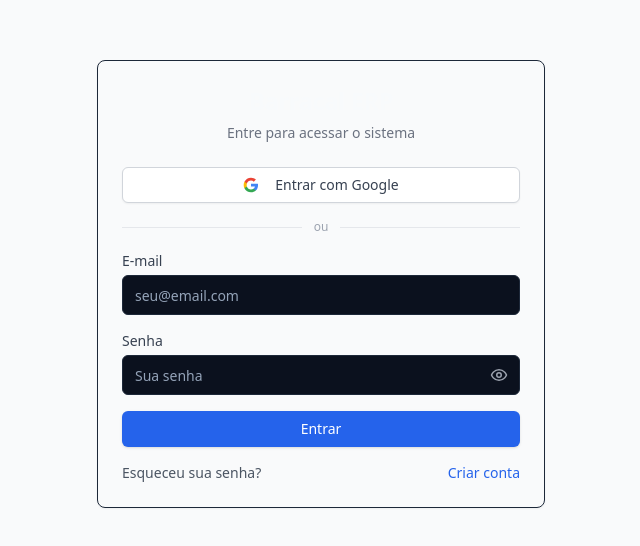
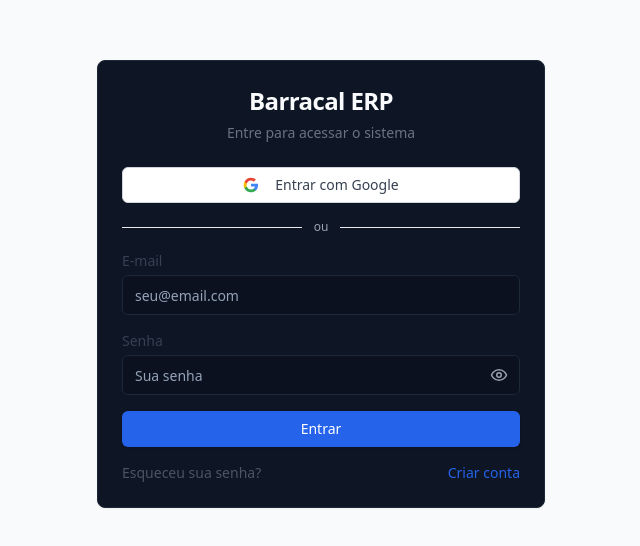
Before and after one commit to sallesam1/BARRACAL-ERP, a Next.js app: page /login in a window 1280 px wide. Shown: the part 116-662 px from the top of the page, without its empty margins (319-959 px from the left). Built offline with nearby package versions, Linux system fonts and the light colour scheme; no server answers.

Commit message:
remove regra transparent que quebrava os temas

```diff
--- a/app/globals.css
+++ b/app/globals.css
@@ -172,11 +172,4 @@
   --border: 204 35% 88%;
   --input: 204 35% 88%;
   --ring: 215 28% 17%;
-}/* ===== CORREÇÃO FINAL: janelas transparentes mostram o fundo do tema ===== */
-.bg-card,
-.bg-popover,
-.bg-secondary,
-.bg-muted,
-.bg-accent {
-  background-color: transparent !important;
 }
```
